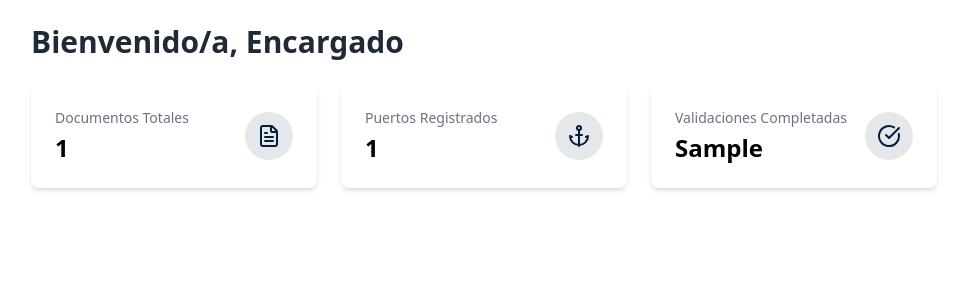
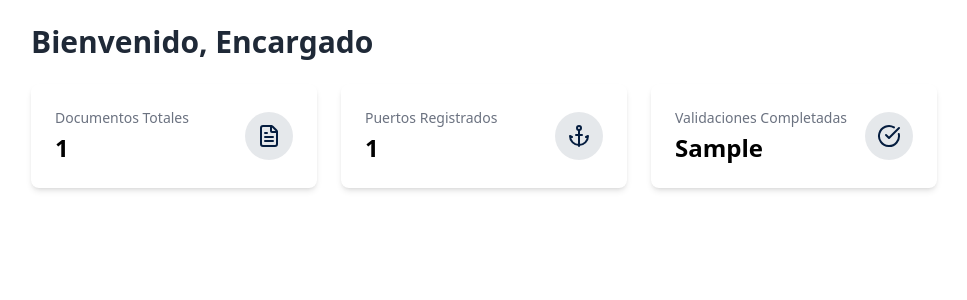
Before and after one commit to DavidParrillas/navdoc, a Django app: template core/templates/core/dashboard_encargado.html in a window 1280 px wide. Shown: the part 64-364 px from the top of the page, without its empty margins (1-968 px from the left). Run offline with Django 5.2, Linux system fonts and the light colour scheme; the template is opened without the code that fills it: most values are stand-ins (such as "Sample title", 1, 10 or a date in 2020); some libraries are stand-ins or nearby versions.

Commit message:
Corrección de texto en el encabezado del panel de administración

```diff
--- a/core/templates/core/dashboard_encargado.html
+++ b/core/templates/core/dashboard_encargado.html
@@ -4,7 +4,7 @@
 {% block content %}
 
   <main class="max-w-7xl mx-auto py-6 px-4 sm:px-6 lg:px-8">
-    <h1 class="text-3xl font-bold text-gray-800 mb-6">Bienvenido/a, Encargado</h1>
+    <h1 class="text-3xl font-bold text-gray-800 mb-6">Bienvenido, Encargado</h1>
     <div class="grid grid-cols-1 md:grid-cols-2 lg:grid-cols-4 gap-6 mb-8">
   <div class="bg-white rounded-lg shadow-md p-6 transition-all duration-300 hover:shadow-lg">
     <div class="flex items-center justify-between">
```
